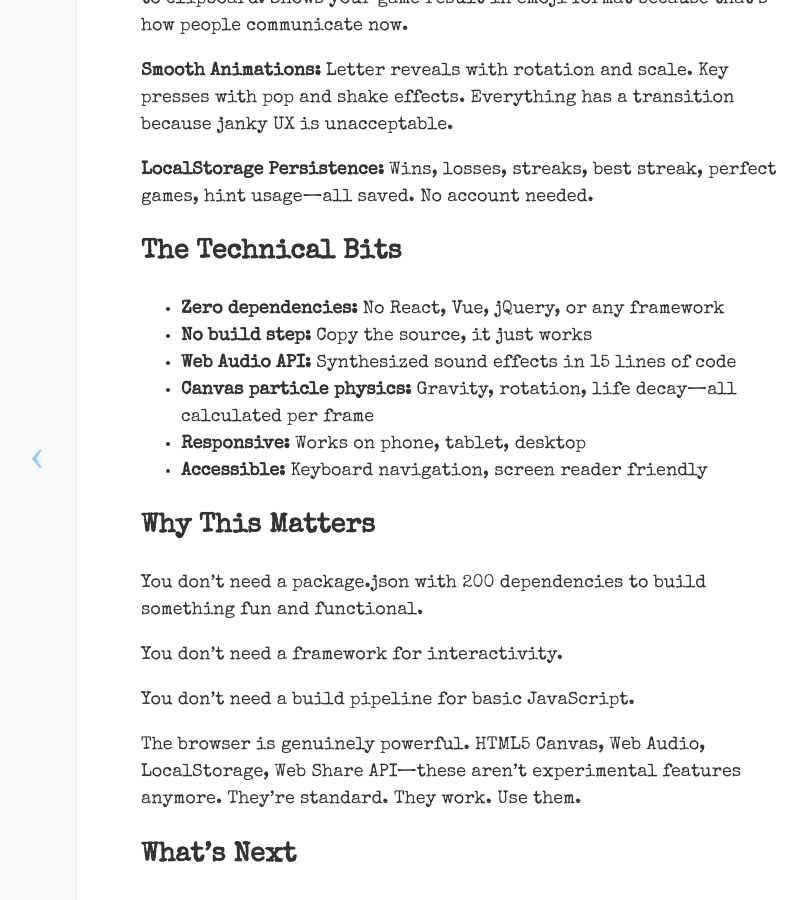
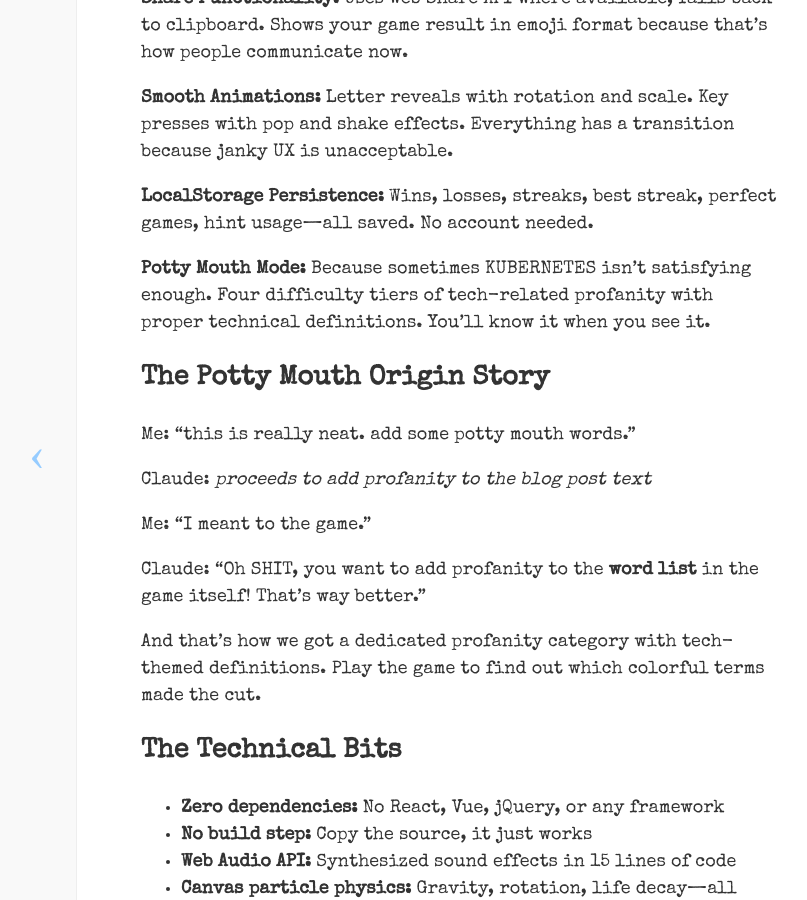
Before and after one commit to antfarm-systems/antfarm-systems.github.io, a Jekyll site: the page built from _posts/2025-10-19-browser-games-with-claude.md, in a window 1280 px wide and 900 px high, scrolled down 3130 px. Shown: the whole window, without its empty margins (180-987 px from the left). Built offline with Jekyll 4.4.1, drawn with Linux system fonts in a browser that asks for light colours; nearby versions of some CDN libraries; comment, search, counter and statistics services are not loaded; some of the changed text lies outside the part shown.

Commit message:
Add Potty Mouth mode to Hangman game with origin story
Added a profanity category with 16 tech-themed curse words across 4 difficulty levels:
- Easy: 4 words
- Medium: 5 words
- Hard: 4 words
- Expert: 4 words

Each word has a hilarious tech-specific definition (e.g., "When your AWS bill arrives").

Includes the origin story of how Claude misunderstood "add potty mouth words"
and initially added profanity to the blog post instead of the game.

🤖 Generated with [Claude Code](https://claude.com/claude-code)

Co-Authored-By: Claude <noreply@anthropic.com>

```diff
--- a/_posts/2025-10-19-browser-games-with-claude.md
+++ b/_posts/2025-10-19-browser-games-with-claude.md
@@ -23,7 +23,7 @@ Here's what happened.
 
 Play it below. It's Hangman. But not the Hangman you remember.
 
-**Features:** 🎆 Particle effects • 🎯 Difficulty levels • 💡 Hints • 🌙 Dark mode • 🔊 Sound effects • 🏆 Achievements • 📤 Share your wins
+**Features:** 🎆 Particle effects • 🎯 Difficulty levels • 💡 Hints • 🌙 Dark mode • 🔊 Sound effects • 🏆 Achievements • 📤 Share your wins • 🤬 Potty mouth mode
 
 <div id="game-wrapper" style="padding: 40px 20px; border-radius: 20px; margin: 20px 0; box-shadow: 0 20px 60px rgba(0,0,0,0.3); transition: background 0.5s ease; background: linear-gradient(135deg, #667eea 0%, #764ba2 100%);">
 <link href="https://fonts.googleapis.com/css2?family=Space+Grotesk:wght@400;600;700&family=JetBrains+Mono:wght@400;600&display=swap" rel="stylesheet">
@@ -434,6 +434,7 @@ body.dark-mode #game-wrapper {
     <button class="category-btn" data-category="languages">Languages</button>
     <button class="category-btn" data-category="web">Web Dev</button>
     <button class="category-btn" data-category="cloud">Cloud</button>
+    <button class="category-btn" data-category="profanity">Potty Mouth 🤬</button>
   </div>
 
   <canvas id="hangman-canvas" width="300" height="300"></canvas>
@@ -552,6 +553,33 @@ const WORD_DATABASE = {
     expert: [
       { word: 'MEMOIZATION', def: 'Optimization technique caching results' },
       { word: 'ISOMORPHIC', def: 'Code that runs on client and server' },
+    ]
+  },
+  profanity: {
+    easy: [
+      { word: 'DAMN', def: 'Expressing frustration, usually at bugs' },
+      { word: 'HELL', def: 'Where your code goes during production' },
+      { word: 'CRAP', def: 'What your code becomes at 3am' },
+      { word: 'PISS', def: 'What legacy code does to you off' },
+    ],
+    medium: [
+      { word: 'BULLSHIT', def: 'Most tech job descriptions' },
+      { word: 'SHITSHOW', def: 'Typical production deployment' },
+      { word: 'CLUSTERFUCK', def: 'Microservices architecture gone wrong' },
+      { word: 'ASSHOLE', def: 'That one tech lead who reviews PRs at midnight' },
+      { word: 'BASTARD', def: 'The developer who wrote this without comments' },
+    ],
+    hard: [
+      { word: 'MOTHERFUCKER', def: 'JavaScript trying to compare objects' },
+      { word: 'SHITSTORM', def: 'When your AWS bill arrives' },
+      { word: 'FUCKERY', def: 'CSS specificity rules' },
+      { word: 'DICKHEAD', def: 'Whoever invented PHP array syntax' },
+    ],
+    expert: [
+      { word: 'SHITFACED', def: 'How you debug production at 2am' },
+      { word: 'FUCKSTICK', def: 'The PM who changes requirements daily' },
+      { word: 'ASSCLOWN', def: 'Developer who commits directly to main' },
+      { word: 'SHITBAG', def: 'That one npm package breaking everything' },
     ]
   }
 };
@@ -1148,6 +1176,20 @@ This isn't just Hangman anymore. This is a demonstration of what browsers can do
 
 **LocalStorage Persistence:** Wins, losses, streaks, best streak, perfect games, hint usage—all saved. No account needed.
 
+**Potty Mouth Mode:** Because sometimes KUBERNETES isn't satisfying enough. Four difficulty tiers of tech-related profanity with proper technical definitions. You'll know it when you see it.
+
+## The Potty Mouth Origin Story
+
+Me: "this is really neat. add some potty mouth words."
+
+Claude: *proceeds to add profanity to the blog post text*
+
+Me: "I meant to the game."
+
+Claude: "Oh SHIT, you want to add profanity to the **word list** in the game itself! That's way better."
+
+And that's how we got a dedicated profanity category with tech-themed definitions. Play the game to find out which colorful terms made the cut.
+
 ## The Technical Bits
 
 - **Zero dependencies:** No React, Vue, jQuery, or any framework
```
